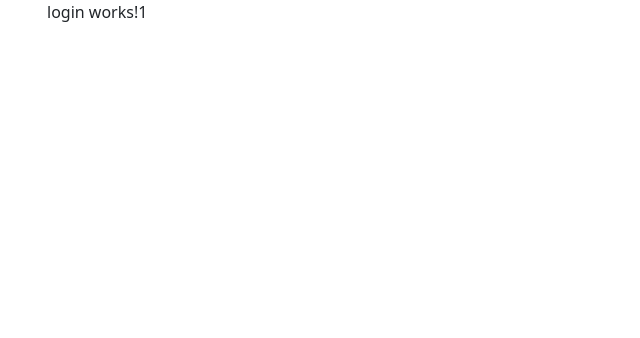
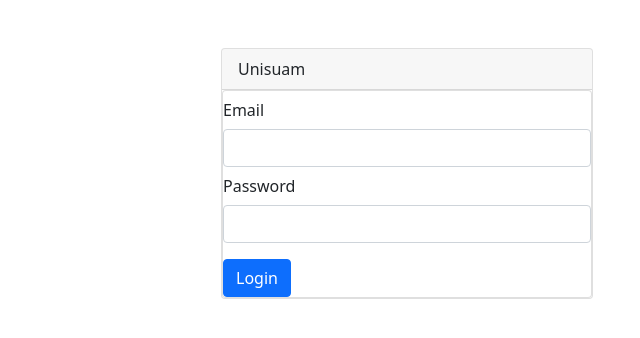
Before and after one commit to fabiovct/unisuamfabio, an Angular app in the folder unisuam_frontend/: page /login in a window 1280 px wide. Shown: the top 338 px of the page, without its empty margins (47-687 px from the left). Built offline with nearby package versions, Linux system fonts and the light colour scheme.

Commit message:
criado a tela de login

```diff
--- a/unisuam_frontend/src/app/components/login/login.component.html
+++ b/unisuam_frontend/src/app/components/login/login.component.html
@@ -1,4 +1,45 @@
-<div class="container">
+<div class=" col-md-4 offset-2 image-background">
+    <div class="card mt-5">
+        <div class="card-header">
+            Unisuam
+        </div>
+        <div class="card body">
+            <form #LoginForm="ngForm" (ngSubmit)="onSubmit()">
+                  <div class="form-group">
+                    <label for="inputEmail3" class="col-sm-3 col-form-label">Email</label>
 
-    <p>login works!1</p>
+                        <input
+                        type="email"
+                        name="email"
+                        class="form-control"
+                        id="inputEmail3"
+                        [(ngModel)]="form.email"
+                        required
+                        >
+
+                    </div>
+
+                    <div class="form-group">
+                        <label for="inputPassword3" class="col-sm-3 col-form-label">Password</label>
+
+                        <input
+                        type="password"
+                        name="senha"
+                        class="form-control"
+                        id="inputPassword3"
+                        [(ngModel)]="form.senha"
+                        required
+                        >
+
+                        </div>
+
+                    <div class="form-group mt-3">
+                        <button
+                        type="submit"
+                        class="btn btn-primary"
+                        >Login</button>
+                    </div>
+            </form>
+        </div>
+    </div>
 </div>
--- a/unisuam_frontend/src/app/components/login/login.component.ts
+++ b/unisuam_frontend/src/app/components/login/login.component.ts
@@ -1,4 +1,5 @@
 import { Component, OnInit } from '@angular/core';
+import { LoginService } from 'src/app/services/login.service';
 
 @Component({
   selector: 'app-login',
@@ -7,10 +8,27 @@ import { Component, OnInit } from '@angular/core';
 })
 export class LoginComponent implements OnInit {
 
-  constructor() { }
+  public form = {
+    email:null,
+    senha:null
+  };
+
+  public data = null;
+  constructor(
+    private login: LoginService,
+    ) {}
 
   ngOnInit() {
     console.log('login')
   }
 
+  onSubmit(){
+    // this.Login.login(this.form)
+    this.login.login(this.form)
+    .then(response => {
+      console.log(response)
+    })
+
+  }
+
 }
--- /dev/null
+++ b/unisuam_frontend/src/app/services/login.service.ts
@@ -0,0 +1,26 @@
+import { Injectable } from '@angular/core';
+import { HttpClient } from '@angular/common/http';
+
+@Injectable({
+  providedIn: 'root'
+})
+export class LoginService {
+
+  private baseUrl = 'http://localhost:8000/api'
+
+  constructor(private http:HttpClient) {
+
+  }
+
+  login(data){
+    return this.http.post(`${this.baseUrl}/login`, data)
+    .toPromise()
+    .then(response => console.log(response))
+    .catch(this.handleError)
+  }
+
+  private handleError(error: any): Promise<any> {
+    return Promise.reject(error.message || error);
+  }
+
+}
```
Also changed, not shown: unisuam_frontend/src/app/app.module.ts (+13 -3 lines), 2 other files (tests, documents, lock files or other folders).
